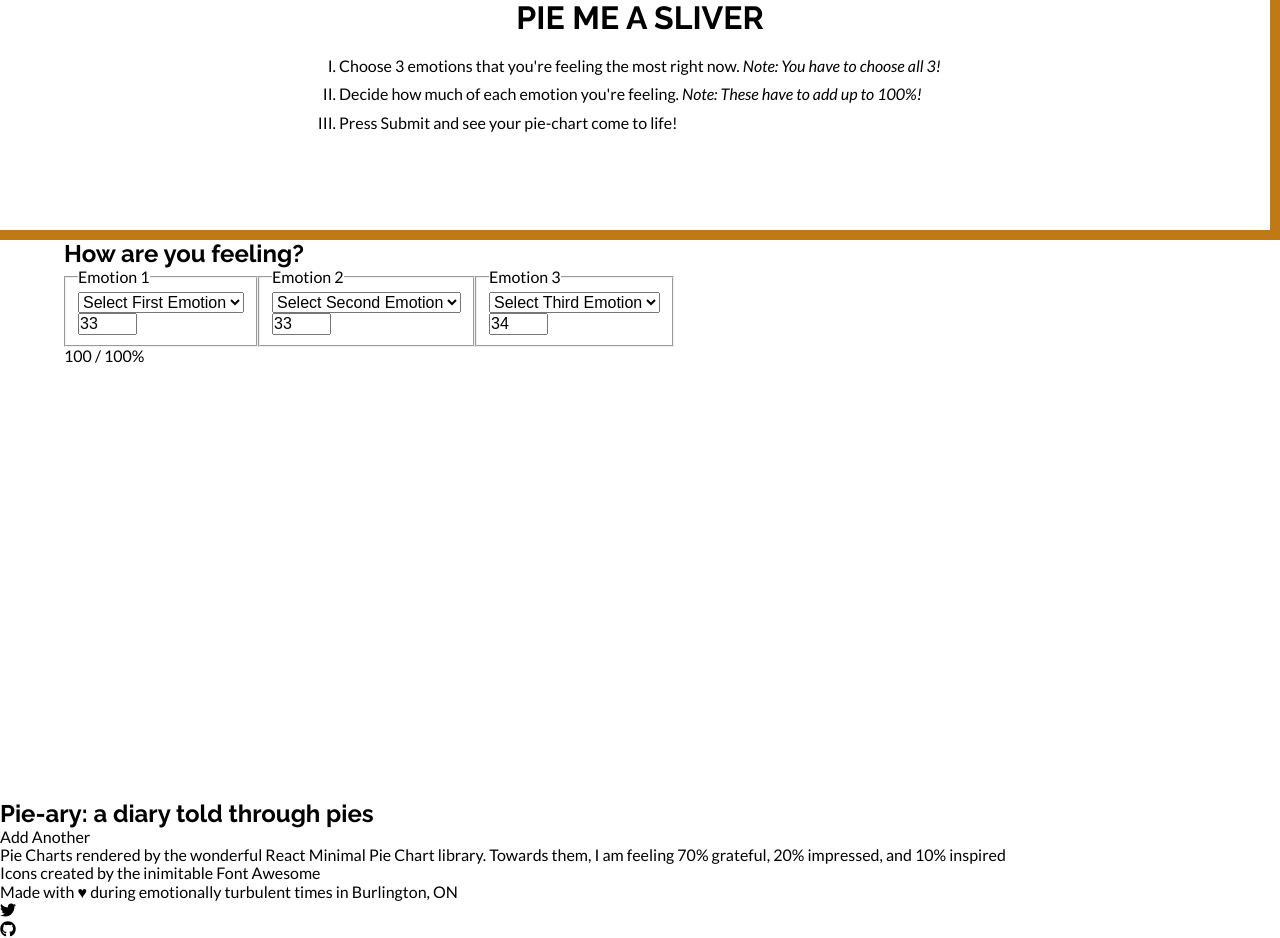
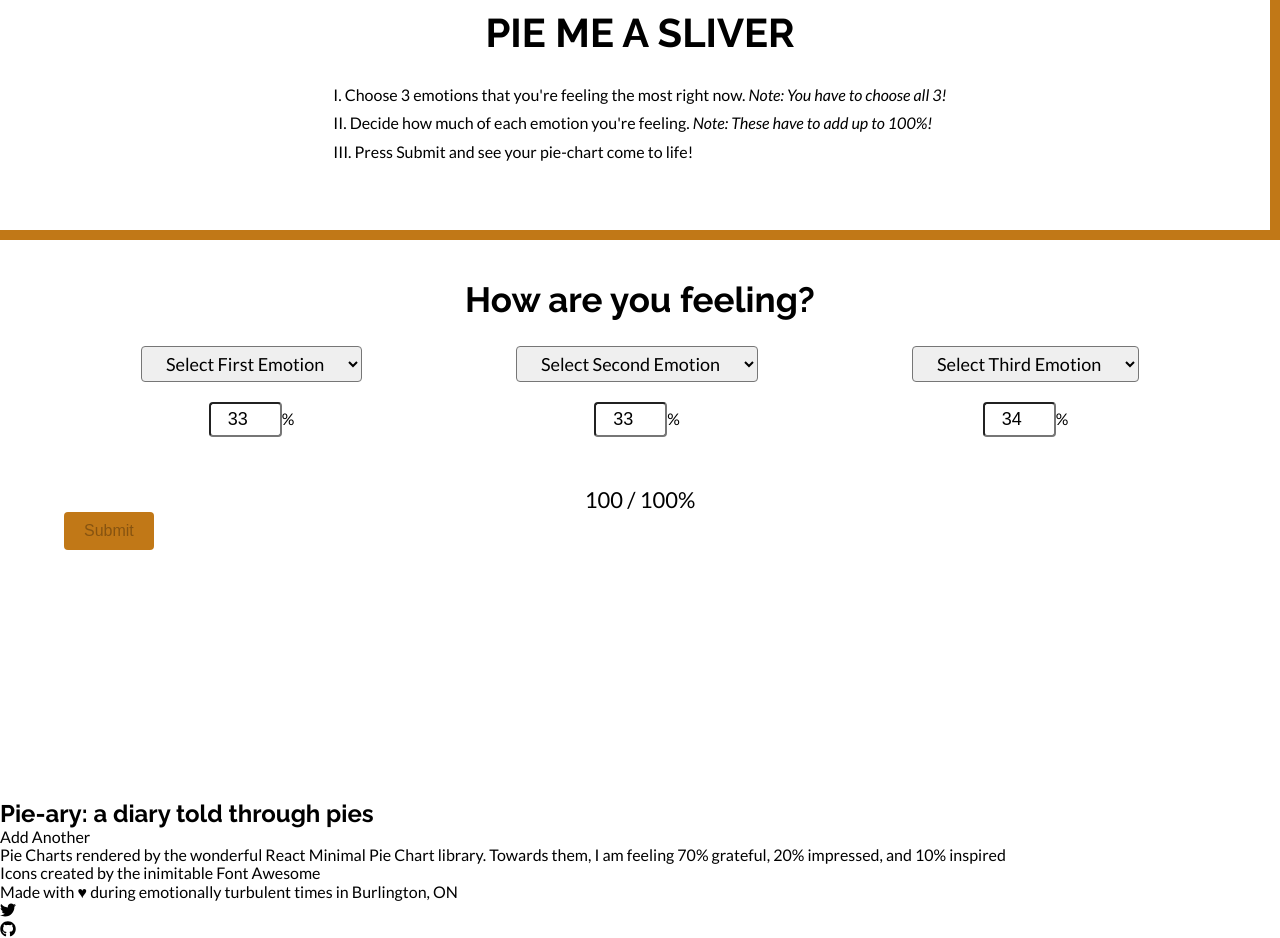
Before and after one commit to QuercusTaliare/taylor-robertson-project-five, a React (Create React App) app: page / in a window 1280 px wide. Built offline with nearby package versions, Linux system fonts and the light colour scheme; no server answers; the database is empty.

Commit message:
styling the header, form

```diff
--- a/src/App.js
+++ b/src/App.js
@@ -132,7 +132,7 @@ class App extends Component {
                 <div className="emotion-entry-container">
 
                   <fieldset>
-                    <legend>Emotion 1</legend>
+                    <legend className="sr-only">Emotion 1</legend>
                     <select
                       name="emotionAtype"
                       className="user-entry"
@@ -151,6 +151,7 @@ class App extends Component {
                       <option value="relieved">Relieved</option>
                       <option value="joy">Joy</option>
                     </select>
+                    <div>
                       <input
                         type="number"
                         name="emotionApercentage"
@@ -160,10 +161,12 @@ class App extends Component {
                         min="1"
                         max="98"
                       />
+                      <span>%</span>
+                    </div>
                   </fieldset>
 
                   <fieldset>
-                    <legend>Emotion 2</legend>
+                    <legend className="sr-only">Emotion 2</legend>
                     <select
                       name="emotionBtype"
                       className="user-entry"
@@ -182,6 +185,7 @@ class App extends Component {
                       <option value="disgusted">Disgusted</option>
                       <option value="angry">Angry</option>
                     </select>
+                    <div>
                       <input
                         type="number"
                         name="emotionBpercentage"
@@ -191,10 +195,12 @@ class App extends Component {
                         min="1"
                         max="98"
                         />
+                      <span>%</span>
+                    </div>
                   </fieldset>
 
                   <fieldset>
-                    <legend>Emotion 3</legend>
+                    <legend className="sr-only">Emotion 3</legend>
                     <select
                       name="emotionCtype"
                       className="user-entry"
@@ -213,6 +219,7 @@ class App extends Component {
                       <option value="curious">Curious</option>
                       <option value="entranced">Entranced</option>
                     </select>
+                    <div>
                       <input
                         type="number"
                         name="emotionCpercentage"
@@ -222,15 +229,17 @@ class App extends Component {
                         min="1"
                         max="98"
                       />
+                      <span>%</span>
+                    </div>
                   </fieldset>
 
                 </div>
 
-                <p>{emotionPercentage} / 100%</p>
+                <p class="percentage-fraction">{emotionPercentage} / 100%</p>
 
                 {(emotionPercentage === 100 && this.state.emotionAtype !== "" && this.state.emotionBtype !== "" && this.state.emotionCtype !== "")
-                  ? <button type="submit" onClick={this.addChartData}>Submit</button>
-                  : null}
+                  ? <button type="submit" className="button" onClick={this.addChartData}>Submit</button>
+                  : <button type="submit" className="button disabled" onClick={this.addChartData}>Submit</button>}
 
 
               </form>
--- a/src/index.css
+++ b/src/index.css
@@ -24,7 +24,9 @@ html { -moz-box-sizing: border-box; -webkit-box-sizing: border-box; box-sizing:
     --emotionB-color: #960200;
     --emotionC-color: #3F784C;
     --highlight-color: #C17817;
-    --neutral-color: #F0E2E7;
+    --neutral-color: #F9F9F9;
+
+    /* #F0E2E7; */
 }
 
 * {
@@ -81,32 +83,92 @@ header {
     flex-direction: column;
     align-items: center;
     box-shadow: -10px -10px 0px 0px inset var(--highlight-color);
+    /* background-image: linear-gradient(150deg, var(--neutral-color) 70%, var(--highlight-color)); */
 }
 
 /* https://jsfiddle.net/dcodesmith/DruxN/ */
 
 header h1 {
     text-transform: uppercase;
-    margin: 0 0 20px 0;
+    margin: 10px 0 20px 0;
+    font-size: 4rem;
+}
+
+header ol {
+    padding: 10px;
 }
 
 header li {
     list-style-type: upper-roman;
+    list-style-position: inside;
     margin: 0 0 10px 0;
+    padding: 0 10px;
 
 }
 
 main {
-    height: 70vh;
+    height: 70px;
+    /* margin: 40px 0 0 0; */
+    /* box-shadow: -10px -5px 0px 0px var(--highlight-color); */
+
 }
 
-.emotion-entry-container {
+main h2 {
+    margin: 40px 0 20px 0;
+    text-align: center;
+    font-size: 3.5rem;
+}
+
+main .emotion-entry-container {
     display: flex;
 }
 
-.form .user-entry {
-    display: block;
+main fieldset {
+    flex: 1 1 auto;
+    border: none;
+    display: flex;
+    flex-direction: column;
+    align-items: center;
 }
+
+main .user-entry {
+    border-radius: 4px;
+}
+
+main select {
+    padding: 5px 20px;
+    font-family: var(--main-font);
+    margin: 0 0 20px;
+    font-size: 1.8rem;
+}
+
+main input {
+    font-size: 1.8rem;
+    padding: 5px;
+    text-align: center;
+
+}
+
+main .percentage-fraction {
+    text-align: center;
+    margin: 40px 0 0 0;
+    font-size: 2.2rem;
+
+}
+
+main button {
+    border-radius: 4px;
+    padding: 10px 20px;
+    border: none;
+    background: var(--highlight-color);
+    color: var(--neutral-color);
+}
+
+main button.disabled {
+    pointer-events: none;
+    color: rgba(0,0,0,0.3);
+}
+
 
 
 /* DISPLAY SECTION  */
```
Lines whose indentation alone changed are shown as unchanged.
